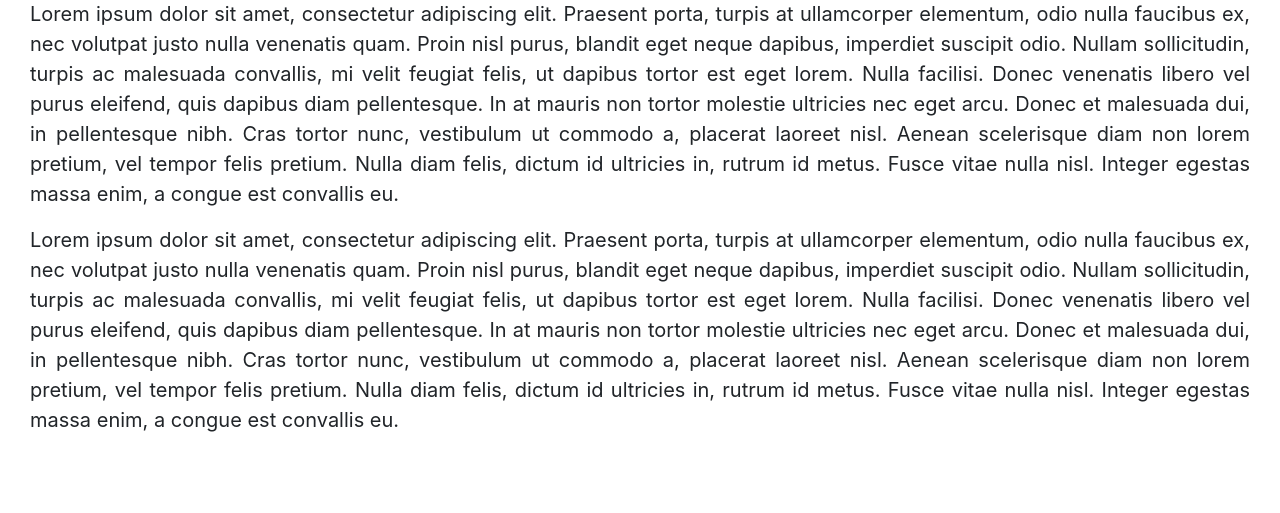
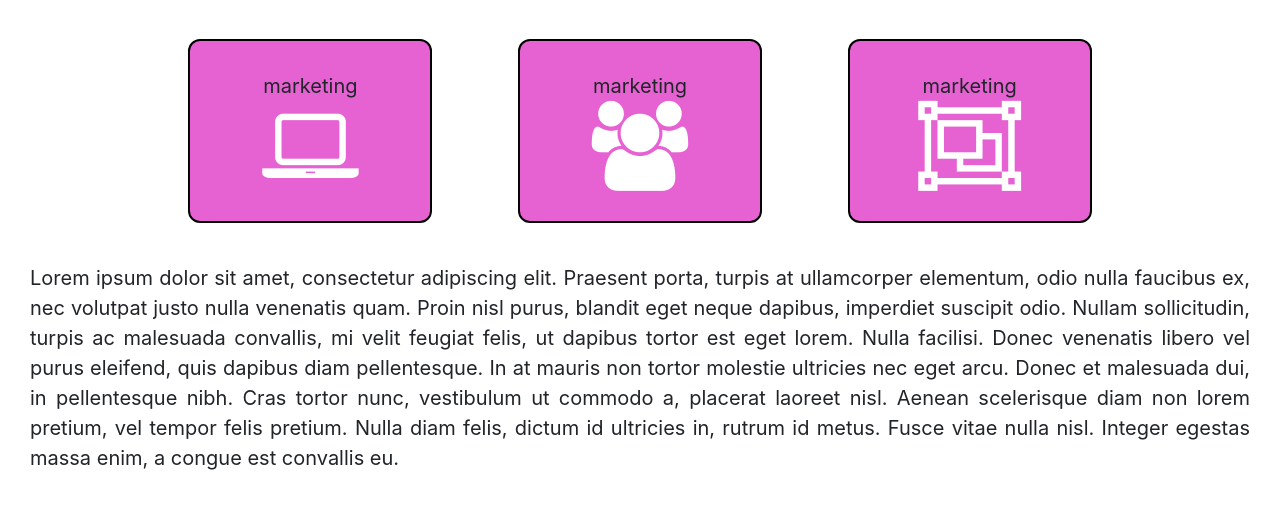
Before and after one commit to skasurck/Mktska, a PHP site: page / in a window 1280 px wide. Shown: the part 1641-2154 px from the top of the page. Before the commit the page ends 2073 px from the top, so only its background shows below. Run offline with PHP 8.4, Linux system fonts and the light colour scheme.

Commit message:
iutengrando un div de servicios

```diff
--- a/css/estilos1.css
+++ b/css/estilos1.css
@@ -229,6 +229,27 @@ nav.white ul li a {
     width: 50px;
     height: 50px;
 }
+.cube{
+    margin: 40px;
+    display: inline-block;
+    border: solid 2px #000;
+    background: rgba(230,98,210,1);
+    border-radius: 12px;
+    width: 20%;
+    padding: 30px;
+}
+.text-cube{
+    padding-bottom: 10px;
+}
+.cube-s{
+    text-align: center;
+}
+
+.icon-s{
+    font-size: 90px;
+    color: #fff;
+}
+
 @media(max-width:580px) {
     .logo {
         position: fixed;
--- a/index.html
+++ b/index.html
@@ -11,31 +11,54 @@
     <link rel="stylesheet" href="css/font-awesome.min.css" type="text/css">
     <link rel="stylesheet" href="css/Fuentes.css" type="text/css">
     <link rel="stylesheet" href="css/estilos1.css" type="text/css">
+    <script>
+
+    /**
+     * Array con las imagenes y enlaces que se iran mostrando en la web
+     */
+    var imagenes=new Array(
+        ['img/header2.jpg'],
+        ['img/header3.jpg'],
+        ['img/headess.jpg'],
+        ['img/marketing1.jpg']
+    );
+
+    /**
+     * Funcion para cambiar la imagen
+     */
+    function rotarImagenes()
+    {
+        // obtenemos un numero aleatorio entre 0 y la cantidad de imagenes que hay
+        var index=Math.floor((Math.random()*imagenes.length));
+
+        // cambiamos la imagen
+       var objeto= document.getElementById("img-header");
+       objeto.style.background="url("+imagenes[index]+");";
+    }
+
+    /**
+     * Función que se ejecuta una vez cargada la página
+     */
+    function cargarhead()
+    {
+        // Cargamos una imagen aleatoria
+        rotarImagenes();
+
+        // Indicamos que cada 5 segundos cambie la imagen
+        setInterval(rotarImagenes,1000);
+    }
+</script>
+
     <title>Mktska</title>
+
 </head>
 
 <body>
 
     <div class="container-fluid">
         <div class="wrapper">
-            <header>
-                <!-- <nav class="navbar navbar-expand-lg navbar-light bg-light justify-content-end">
-                    <a class="navbar-brand" href="#">
-                        <img src="img/logopeque.svg" width="40" height="40" class="d-inline-block align-top" alt="">
-                        MktSka
-                      </a>
-                    <button class="navbar-toggler" type="button" data-toggle="collapse" data-target="#navbarNavAltMarkup" aria-controls="navbarNavAltMarkup" aria-expanded="false" aria-label="Toggle navigation">
-                    <span class="navbar-toggler-icon"></span>
-                  </button>
-                    <div class="collapse navbar-collapse justify-content-end" id="navbarNavAltMarkup">
-                        <div class="navbar-nav">
-                            <a class="nav-item nav-link active" href="#">Home <span class="sr-only">(current)</span></a>
-                            <a class="nav-item nav-link" href="#">Features</a>
-                            <a class="nav-item nav-link" href="#">Pricing</a>
-                            <a class="nav-item nav-link disabled" href="#">Disabled</a>
-                        </div>
-                    </div>
-                </nav> -->
+            <header id="img-header" >
+
                 <nav>
                     <div class="menu-icon">
                         <i class="fa fa-bars fa-2x"></i>
@@ -82,8 +105,16 @@
 
                 </div>
 
-                <p>Lorem ipsum dolor sit amet, consectetur adipiscing elit. Praesent porta, turpis at ullamcorper elementum, odio nulla faucibus ex, nec volutpat justo nulla venenatis quam. Proin nisl purus, blandit eget neque dapibus, imperdiet suscipit odio. Nullam sollicitudin, turpis ac malesuada convallis, mi velit feugiat felis, ut dapibus tortor est eget lorem. Nulla facilisi. Donec venenatis libero vel purus eleifend, quis dapibus diam pellentesque. In at mauris non tortor molestie ultricies nec eget arcu. Donec et malesuada dui, in pellentesque nibh. Cras tortor nunc, vestibulum ut commodo a, placerat laoreet nisl. Aenean scelerisque diam non lorem pretium, vel tempor felis pretium. Nulla diam felis, dictum id ultricies in, rutrum id metus. Fusce vitae nulla nisl. Integer egestas massa enim, a congue est convallis eu.
-                </p>
+             <div class="contenedor-servicios">
+                <div class="row cube-s">
+                    <div class="col-12">
+                        <div class="cube"><a >marketing</a><br/><i class="fa fa-laptop icon-s"></i></div>
+                       <div class="cube"><a >marketing</a><br/><i class="fa fa-users icon-s"></i></div>
+                       <div class="cube"><a >marketing</a><br/><i class="fa fa-object-group icon-s"></i></div>
+
+                    </div>
+                </div>
+            </div>
                 <p>Lorem ipsum dolor sit amet, consectetur adipiscing elit. Praesent porta, turpis at ullamcorper elementum, odio nulla faucibus ex, nec volutpat justo nulla venenatis quam. Proin nisl purus, blandit eget neque dapibus, imperdiet suscipit odio. Nullam sollicitudin, turpis ac malesuada convallis, mi velit feugiat felis, ut dapibus tortor est eget lorem. Nulla facilisi. Donec venenatis libero vel purus eleifend, quis dapibus diam pellentesque. In at mauris non tortor molestie ultricies nec eget arcu. Donec et malesuada dui, in pellentesque nibh. Cras tortor nunc, vestibulum ut commodo a, placerat laoreet nisl. Aenean scelerisque diam non lorem pretium, vel tempor felis pretium. Nulla diam felis, dictum id ultricies in, rutrum id metus. Fusce vitae nulla nisl. Integer egestas massa enim, a congue est convallis eu.
                 </p>
             </div>
--- /dev/null
+++ b/js/cambiodeheader.min.js
@@ -0,0 +1 @@
+function rotarImagenes(){var e=Math.floor(Math.random()*imagenes.length);document.getElementById("img-header").style.background="url("+imagenes[e]+");"}function cargarhead(){rotarImagenes(),setInterval(rotarImagenes,1e3)}var imagenes=new Array(["img/header2.jpg"],["img/header3.jpg"],["img/headess.jpg"],["img/marketing1.jpg"]);
```
Also changed, not shown: js/cambiodeheader.js (added, +35 -0 lines), css/estilos1.min.css.
